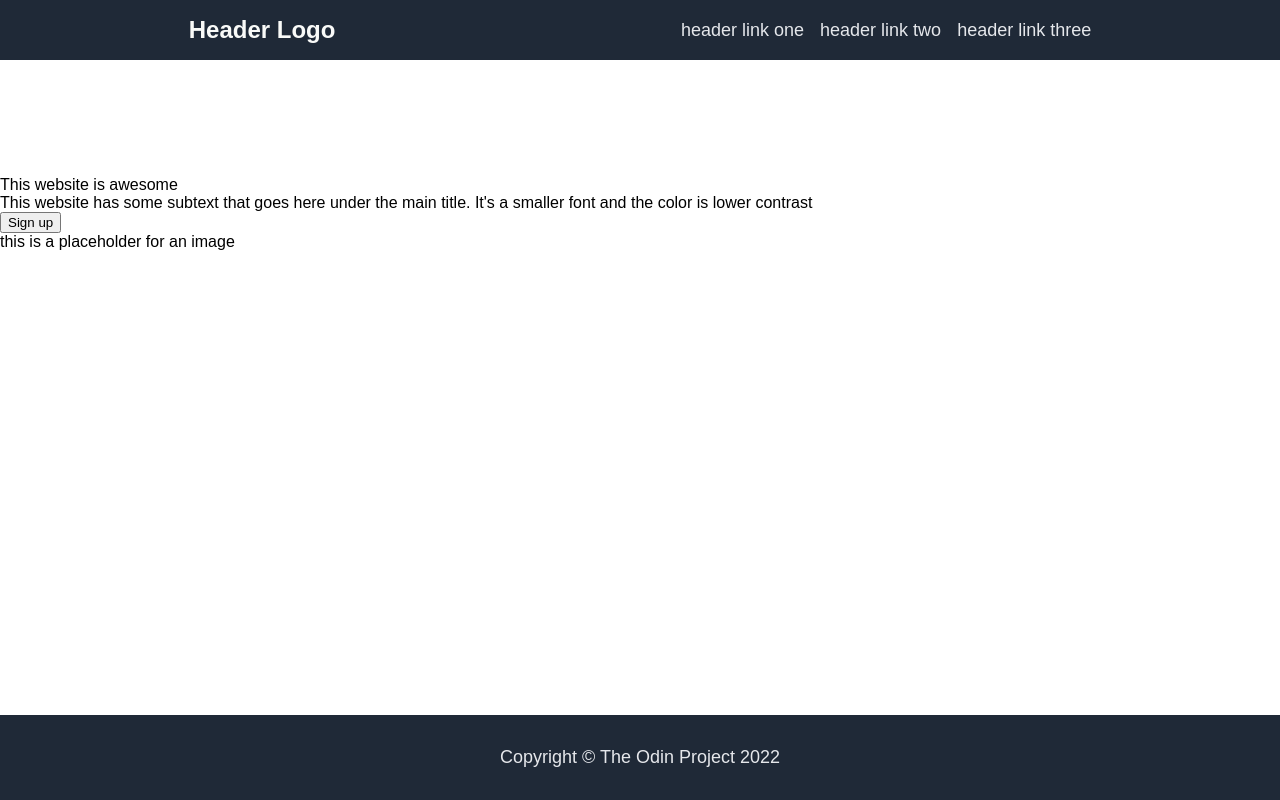
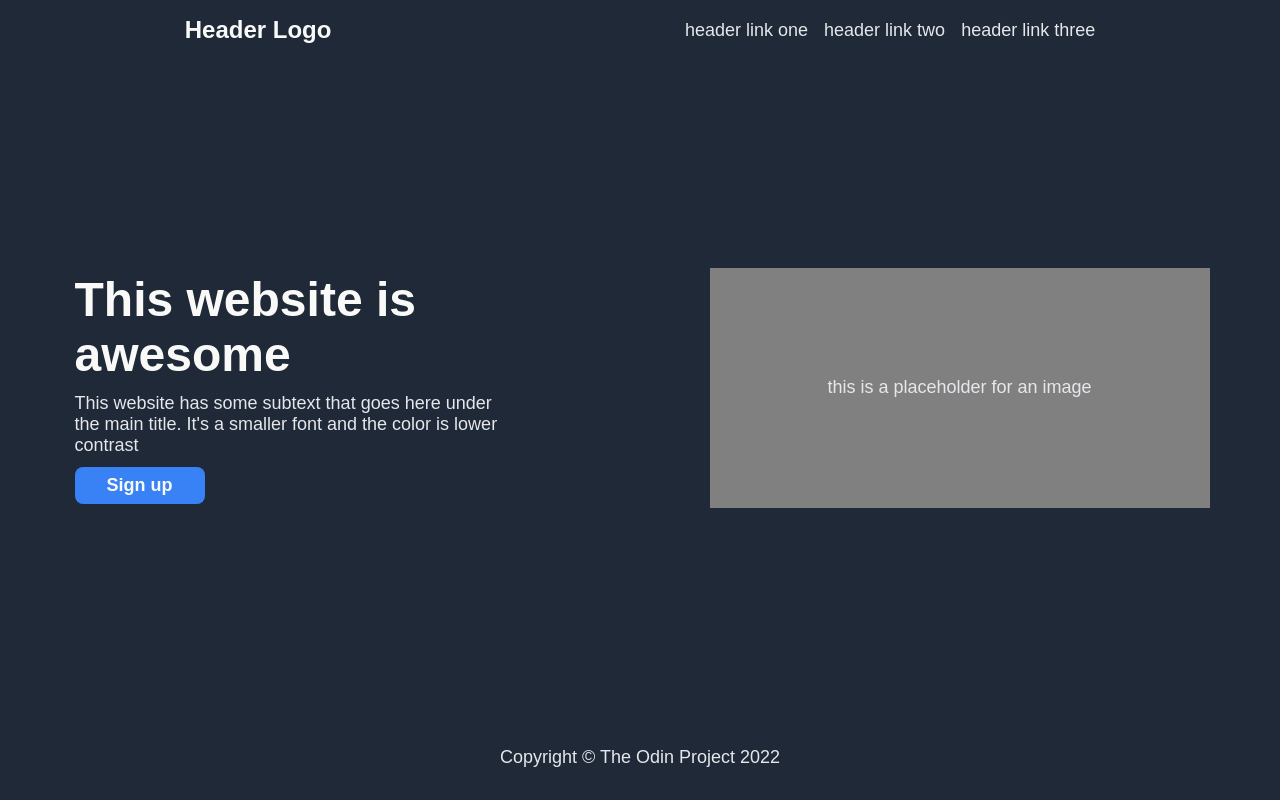
Before and after one commit to AustinMcCallister/odin-landing-page, a plain HTML site: page index.html in a window 1280 px wide. Drawn offline with Linux system fonts and the light colour scheme.

Commit message:
Add eyecatch element css properties

```diff
--- a/style.css
+++ b/style.css
@@ -35,6 +35,7 @@ ul {
 
 .header {
   justify-content: space-around;
+  gap: 16px;
 }
 
 .header-text {
@@ -51,7 +52,60 @@ ul {
 }
 
 .header-links ul li {
+  flex-shrink: 1;
+}
+
+.eyecatch-container {
+  background-color: #1F2937;
+  display: flex;
+  justify-content: space-around;
+  align-items: center;
+  height: 100%;
+  gap: 48px;
+}
+
+.eyecatch-text-container {
+  display: flex;
+  flex-flow: column wrap;
+  justify-content: space-between;
+  align-items: flex-start;
+  height: 240px;
+  width: 450px;
+  padding: 4px;
+  gap: 8px;
+}
+
+.eyecatch-header {
+  color: #F9FAF8;
+  font-size: 48px;
+  font-weight: 900;
+}
+
+.eyecatch-text {
+  color: #E5E7EB;
+  font-size: 18px;
+}
+
+.eyecatch-image {
+  color: #E5E7EB;
+  background-color: grey;
+  font-size: 18px;
+  display: flex;
+  justify-content: center;
+  align-items: center;
   flex-shrink: 0;
+  height: 240px;
+  width: 500px;
+}
+
+.eyecatch-button {
+  color: #F9FAF8;
+  background-color: #3882F6;
+  font-size: 18px;
+  font-weight: bold;
+  padding: 8px 32px;
+  border: none;
+  border-radius: 8px;
 }
 
 .footer {
```
